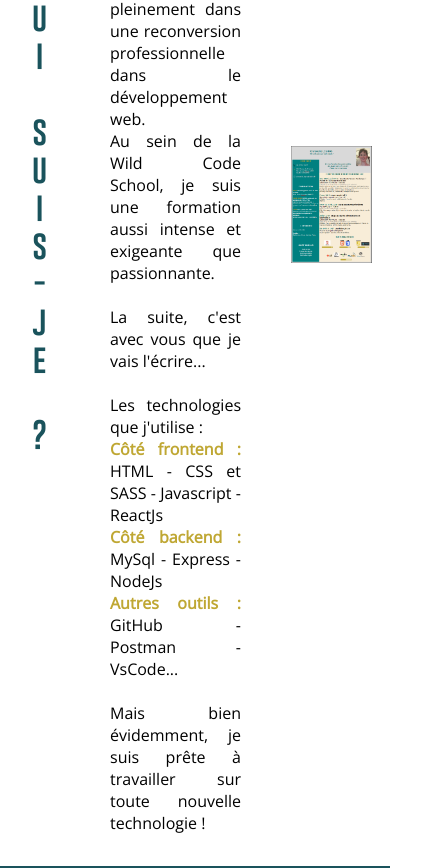
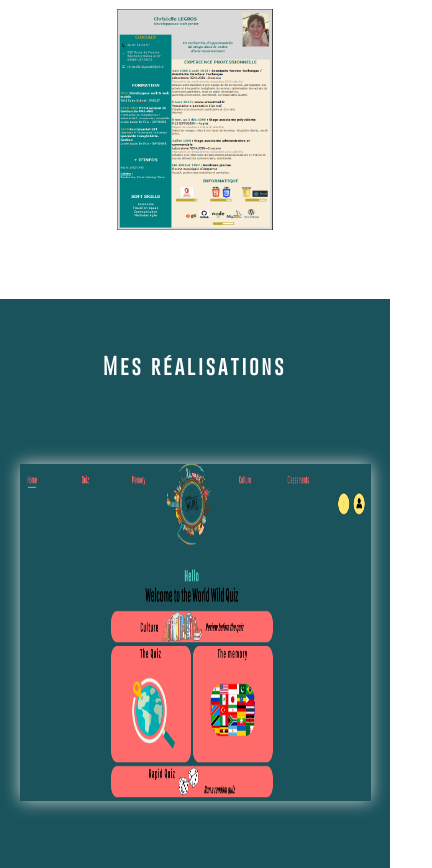
Before and after one commit to Christelle-Legros/Portfolio, a React (Create React App) app: page / in a window 390 px wide. Shown: the part 1129-1997 px from the top of the page, 432 px wide, since content can reach past the window. Built offline with nearby package versions, Linux system fonts and the light colour scheme.

Commit message:
Add responsive css

```diff
--- a/src/styles/_about.scss
+++ b/src/styles/_about.scss
@@ -38,3 +38,29 @@
     }
   }
 }
+
+// Media queries
+@media screen and (max-width: 700px) {
+  .about {
+    display: flex;
+    flex-direction: column;
+
+    &__title {
+      @include sectionTitleMobile;
+      color: $blueDuck;
+      margin-top: 2em;
+      margin-bottom: 2em;
+    }
+    &__text {
+      padding: 1em;
+    }
+
+    &__cvVisuel {
+      margin-bottom: 4em;
+      img {
+        text-align: center;
+        width: 40%;
+      }
+    }
+  }
+}
--- a/src/styles/_contact.scss
+++ b/src/styles/_contact.scss
@@ -41,3 +41,35 @@
     }
   }
 }
+
+// Media queries
+@media screen and (max-width: 700px) {
+  .contact {
+    display: flex;
+    flex-direction: column;
+
+    &__title {
+      @include sectionTitleMobile;
+      color: $blueDuck;
+      margin-top: 2em;
+      margin-bottom: 2em;
+    }
+
+    &__social {
+      text-align: center;
+      font-size: 1em;
+      font-weight: bold;
+    }
+
+    &__logos {
+      margin-top: 2em;
+      font-size: 0.8em;
+
+      img {
+        width: 2em;
+        margin-right: 1em;
+        margin-left: 1em;
+      }
+    }
+  }
+}
--- a/src/styles/_home.scss
+++ b/src/styles/_home.scss
@@ -9,3 +9,13 @@
     }
   }
 }
+// Media queries
+@media screen and (max-width: 700px) {
+  .home {
+    &__logo img {
+      margin-top: 4em;
+      margin-bottom: 4em;
+      max-width: 80vw;
+    }
+  }
+}
--- a/src/styles/_navbar.scss
+++ b/src/styles/_navbar.scss
@@ -39,3 +39,13 @@
     }
   }
 }
+
+// Media queries
+@media screen and (max-width: 700px) {
+  .navbar {
+    font-size: 0.8em;
+    &__logo {
+      display: none;
+    }
+  }
+}
--- a/src/styles/_realisations.scss
+++ b/src/styles/_realisations.scss
@@ -47,12 +47,11 @@
       left: 50%;
       top: 50%;
       opacity: 0;
-      z-index: 100;
+      // z-index: 100;
       transform: translate(-50%, -50%);
       transition: 0.5s;
       text-align: justify;
       width: 70%;
-      transition: 0.5s;
     }
   }
 
@@ -66,3 +65,56 @@
     }
   }
 }
+
+// Media queries
+@media screen and (max-width: 700px) {
+  .realisations {
+    display: flex;
+    flex-direction: column;
+
+    &__title {
+      @include sectionTitleMobile;
+      color: white;
+      margin-top: 2em;
+      margin-bottom: 2em;
+    }
+
+    &__projectsContainer {
+      display: flex;
+      flex-direction: column;
+      width: 100%;
+      height: 100%;
+      z-index: 3;
+    }
+
+    &__projects {
+      width: 90vw;
+      height: 40vh;
+      box-shadow: 0 0 1em #cccccc;
+      margin-top: 2em;
+      object-fit: cover;
+      overflow: hidden;
+      position: relative;
+      z-index: 20;
+      margin-bottom: 4em;
+
+      p {
+        color: white;
+        font-weight: bold;
+        position: absolute;
+        left: 1%;
+        top: 100%;
+        opacity: 1;
+        z-index: 1;
+        transform: translate(1px, 1px);
+        // transition: 0.5s;
+        text-align: justify;
+        width: 90%;
+      }
+
+      a {
+        opacity: 0;
+      }
+    }
+  }
+}
--- a/src/styles/_variables.scss
+++ b/src/styles/_variables.scss
@@ -28,3 +28,14 @@ $blueDuck: rgb(26, 83, 92);
   padding-top: 0.8em;
   padding-bottom: 0.8em;
 }
+
+@mixin sectionTitleMobile {
+  font-family: $titleFont;
+  font-weight: bold;
+  font-size: 1.2em;
+  padding-top: 0.8em;
+  padding-bottom: 0.8em;
+  letter-spacing: 0.2rem;
+  writing-mode: horizontal-tb;
+  text-orientation: sideways;
+}
--- a/src/styles/styles.css
+++ b/src/styles/styles.css
@@ -63,6 +63,15 @@
   color: #bfa733;
 }
 
+@media screen and (max-width: 700px) {
+  .navbar {
+    font-size: 0.8em;
+  }
+  .navbar__logo {
+    display: none;
+  }
+}
+
 * {
   margin: 0;
   padding: 0;
@@ -82,6 +91,14 @@ a {
   margin-top: 140px;
   margin-bottom: 100px;
   width: 27em;
+}
+
+@media screen and (max-width: 700px) {
+  .home__logo img {
+    margin-top: 4em;
+    margin-bottom: 4em;
+    max-width: 80vw;
+  }
 }
 
 .about {
@@ -139,6 +156,43 @@ a {
           filter: grayscale(1);
   -webkit-transform: scale(1.02);
           transform: scale(1.02);
+}
+
+@media screen and (max-width: 700px) {
+  .about {
+    display: -webkit-box;
+    display: -ms-flexbox;
+    display: flex;
+    -webkit-box-orient: vertical;
+    -webkit-box-direction: normal;
+        -ms-flex-direction: column;
+            flex-direction: column;
+  }
+  .about__title {
+    font-family: "Gobold Thin Light";
+    font-weight: bold;
+    font-size: 1.2em;
+    padding-top: 0.8em;
+    padding-bottom: 0.8em;
+    letter-spacing: 0.2rem;
+    -webkit-writing-mode: horizontal-tb;
+        -ms-writing-mode: lr-tb;
+            writing-mode: horizontal-tb;
+    text-orientation: sideways;
+    color: #1a535c;
+    margin-top: 2em;
+    margin-bottom: 2em;
+  }
+  .about__text {
+    padding: 1em;
+  }
+  .about__cvVisuel {
+    margin-bottom: 4em;
+  }
+  .about__cvVisuel img {
+    text-align: center;
+    width: 40%;
+  }
 }
 
 .realisations {
@@ -211,14 +265,12 @@ a {
   left: 50%;
   top: 50%;
   opacity: 0;
-  z-index: 100;
   -webkit-transform: translate(-50%, -50%);
           transform: translate(-50%, -50%);
   -webkit-transition: 0.5s;
   transition: 0.5s;
   text-align: justify;
   width: 70%;
-  transition: 0.5s;
 }
 
 .realisations__projects:hover img {
@@ -227,6 +279,74 @@ a {
 
 .realisations__projects:hover p {
   opacity: 1;
+}
+
+@media screen and (max-width: 700px) {
+  .realisations {
+    display: -webkit-box;
+    display: -ms-flexbox;
+    display: flex;
+    -webkit-box-orient: vertical;
+    -webkit-box-direction: normal;
+        -ms-flex-direction: column;
+            flex-direction: column;
+  }
+  .realisations__title {
+    font-family: "Gobold Thin Light";
+    font-weight: bold;
+    font-size: 1.2em;
+    padding-top: 0.8em;
+    padding-bottom: 0.8em;
+    letter-spacing: 0.2rem;
+    -webkit-writing-mode: horizontal-tb;
+        -ms-writing-mode: lr-tb;
+            writing-mode: horizontal-tb;
+    text-orientation: sideways;
+    color: white;
+    margin-top: 2em;
+    margin-bottom: 2em;
+  }
+  .realisations__projectsContainer {
+    display: -webkit-box;
+    display: -ms-flexbox;
+    display: flex;
+    -webkit-box-orient: vertical;
+    -webkit-box-direction: normal;
+        -ms-flex-direction: column;
+            flex-direction: column;
+    width: 100%;
+    height: 100%;
+    z-index: 3;
+  }
+  .realisations__projects {
+    width: 90vw;
+    height: 40vh;
+    -webkit-box-shadow: 0 0 1em #cccccc;
+            box-shadow: 0 0 1em #cccccc;
+    margin-top: 2em;
+    -o-object-fit: cover;
+       object-fit: cover;
+    overflow: hidden;
+    position: relative;
+    z-index: 20;
+    margin-bottom: 4em;
+  }
+  .realisations__projects p {
+    color: white;
+    font-weight: bold;
+    position: absolute;
+    left: 1%;
+    top: 100%;
+    opacity: 1;
+    z-index: 1;
+    -webkit-transform: translate(1px, 1px);
+            transform: translate(1px, 1px);
+    text-align: justify;
+    width: 90%;
+  }
+  .realisations__projects a {
+    opacity: 0;
+  }
 }
 
 .contact {
@@ -290,4 +410,45 @@ a {
   width: 2.7em;
   margin-right: 2em;
 }
+
+@media screen and (max-width: 700px) {
+  .contact {
+    display: -webkit-box;
+    display: -ms-flexbox;
+    display: flex;
+    -webkit-box-orient: vertical;
+    -webkit-box-direction: normal;
+        -ms-flex-direction: column;
+            flex-direction: column;
+  }
+  .contact__title {
+    font-family: "Gobold Thin Light";
+    font-weight: bold;
+    font-size: 1.2em;
+    padding-top: 0.8em;
+    padding-bottom: 0.8em;
+    letter-spacing: 0.2rem;
+    -webkit-writing-mode: horizontal-tb;
+        -ms-writing-mode: lr-tb;
+            writing-mode: horizontal-tb;
+    text-orientation: sideways;
+    color: #1a535c;
+    margin-top: 2em;
+    margin-bottom: 2em;
+  }
+  .contact__social {
+    text-align: center;
+    font-size: 1em;
+    font-weight: bold;
+  }
+  .contact__logos {
+    margin-top: 2em;
+    font-size: 0.8em;
+  }
+  .contact__logos img {
+    width: 2em;
+    margin-right: 1em;
+    margin-left: 1em;
+  }
+}
 /*# sourceMappingURL=styles.css.map */
```
Also changed, not shown: 1 other file (tests, documents, lock files or other folders).
